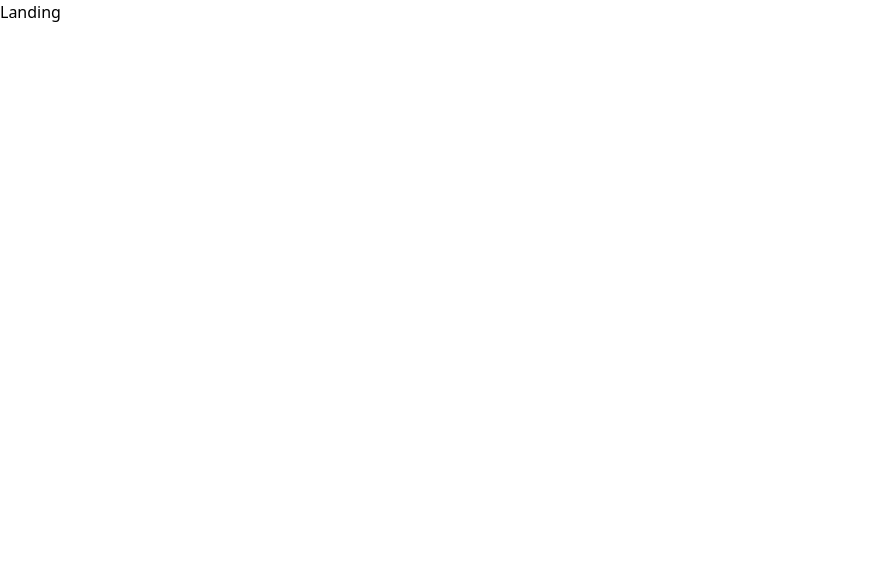
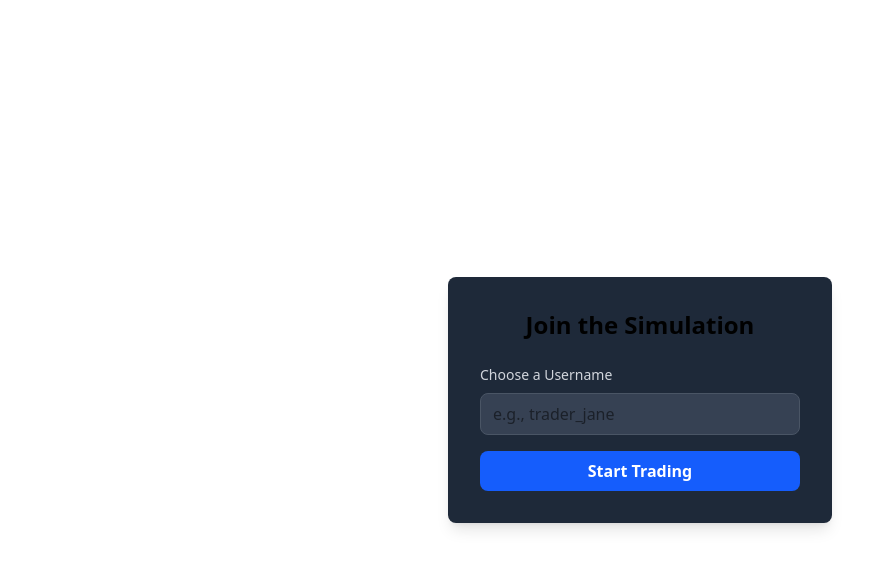
Before and after one commit to RizkiDewiIntanFikri/SpaceMan, a React (Vite) app in the folder client/: page / in a window 1280 px wide. Shown: the top 568 px of the page, without its empty margins (0-894 px from the left). Built offline with nearby package versions, Linux system fonts and the light colour scheme.

Commit message:
Feat: Added protetion to routes and created marketStore, portfolioStore and userStore

```diff
--- a/client/src/App.jsx
+++ b/client/src/App.jsx
@@ -1,6 +1,24 @@
+import React, { useEffect } from "react";
 import AppRoutes from "./routes/AppRoutes";
+import { useUserStore } from "./stores/userStore";
+import { connectSocket, disconnectSocket } from "./services/socketService";
+function App() {
+  // Get the authentication state and token from our Zustand store
+  const { isAuthenticated, token } = useUserStore();
 
-function App() {
+  useEffect(() => {
+    if (isAuthenticated) {
+      connectSocket(token);
+    }
+
+    // This is a cleanup function. It runs when the component unmounts
+    // or before the effect runs again. It ensures we disconnect the socket
+    // when the user logs out.
+    return () => {
+      disconnectSocket();
+    };
+  }, [isAuthenticated, token]); // The effect depends on these values
+
   return (
     <>
       <AppRoutes />
--- /dev/null
+++ b/client/src/components/Protection.jsx
@@ -0,0 +1,10 @@
+import React from "react";
+import { Navigate } from "react-router";
+
+export default function Protection({ children }) {
+  const token = localStorage.getItem("token");
+  if (!token) {
+    return <Navigate to="/" replace />;
+  }
+  return children;
+}
--- a/client/src/pages/Landing.jsx
+++ b/client/src/pages/Landing.jsx
@@ -1,7 +1,75 @@
-import React from 'react'
+import React, { useState } from "react";
+import { useUserStore } from "../stores/userStore";
 
-export default function Landing() {
+function LandingPage() {
+  // State to manage the username input field
+  const [username, setUsername] = useState("");
+  // State to show loading or error messages
+  const [isLoading, setIsLoading] = useState(false);
+  const [error, setError] = useState("");
+
+  // Get the register function from our Zustand store
+  const register = useUserStore((state) => state.register);
+
+  const handleSubmit = async (e) => {
+    e.preventDefault(); // Prevent the form from reloading the page
+    if (!username.trim()) {
+      setError("Username cannot be empty.");
+      return;
+    }
+
+    setIsLoading(true);
+    setError("");
+
+    // Call the register action from the userStore
+    const result = await register(username);
+
+    setIsLoading(false);
+
+    if (!result.success) {
+      // If registration failed, show the error message from the backend
+      setError(result.message);
+    }
+    // If registration is successful, the `App.jsx` component's
+    // `useEffect` will detect the change in `isAuthenticated`
+    // and handle the socket connection. The router will handle the redirect.
+  };
+
   return (
-    <div>Landing</div>
-  )
+    <div className="flex items-center justify-center h-screen">
+      <div className="bg-gray-800 p-8 rounded-lg shadow-lg w-full max-w-sm">
+        <h2 className="text-2xl font-bold mb-6 text-center">
+          Join the Simulation
+        </h2>
+        <form onSubmit={handleSubmit}>
+          <div className="mb-4">
+            <label
+              htmlFor="username"
+              className="block mb-2 text-sm font-medium text-gray-300"
+            >
+              Choose a Username
+            </label>
+            <input
+              type="text"
+              id="username"
+              value={username}
+              onChange={(e) => setUsername(e.target.value)}
+              className="w-full px-3 py-2 bg-gray-700 border border-gray-600 rounded-lg focus:outline-none focus:ring-2 focus:ring-blue-500"
+              placeholder="e.g., trader_jane"
+            />
+          </div>
+          {error && <p className="text-red-500 text-sm mb-4">{error}</p>}
+          <button
+            type="submit"
+            disabled={isLoading}
+            className="w-full bg-blue-600 hover:bg-blue-700 text-white font-bold py-2 px-4 rounded-lg transition duration-300 disabled:bg-gray-500"
+          >
+            {isLoading ? "Joining..." : "Start Trading"}
+          </button>
+        </form>
+      </div>
+    </div>
+  );
 }
+
+export default LandingPage;
--- a/client/src/routes/AppRoutes.jsx
+++ b/client/src/routes/AppRoutes.jsx
@@ -2,6 +2,7 @@ import { BrowserRouter, Route, Routes } from "react-router";
 import Landing from "../pages/Landing";
 import Portfolio from "../pages/Portfolio";
 import Dashboard from "../pages/Dashboard";
+import Protection from "../components/Protection";
 
 export default function AppRoutes() {
   return (
@@ -9,8 +10,22 @@ export default function AppRoutes() {
       <BrowserRouter>
         <Routes>
           <Route path="/" element={<Landing />} />
-          <Route path="/portfolio" element={<Portfolio />} />
-          <Route path="/dashboard" element={<Dashboard />} />
+          <Route
+            path="/portfolio"
+            element={
+              <Protection>
+                <Portfolio />
+              </Protection>
+            }
+          />
+          <Route
+            path="/dashboard"
+            element={
+              <Protection>
+                <Dashboard />
+              </Protection>
+            }
+          />
         </Routes>
       </BrowserRouter>
     </div>
--- /dev/null
+++ b/client/src/services/socketService.js
@@ -0,0 +1,64 @@
+import { io } from 'socket.io-client';
+// We need to import the stores to call their actions when we receive an event
+import { usePortfolioStore } from '../stores/portfolioStore';
+import { useMarketStore } from '../stores/marketStore';
+
+// This variable will hold our single, persistent socket connection
+let socket;
+
+export const connectSocket = (token) => {
+    // If a socket already exists, disconnect it first to ensure a clean connection
+    if (socket) {
+        socket.disconnect();
+    }
+
+    // Connect to the backend socket server
+    socket = io('http://localhost:3030'); // Use your backend's URL
+
+    // --- Set up event listeners ---
+
+    // This event fires when the connection is first established
+    socket.on('connect', () => {
+        console.log('Socket connected successfully:', socket.id);
+        // After connecting, we immediately send our JWT to be authenticated
+        if (token) {
+            socket.emit('authenticate', token);
+        }
+    });
+
+    // Listen for the public 'price-update' broadcast
+    socket.on('price-update', (priceUpdates) => {
+        console.log('Received price-update:', priceUpdates);
+        // Call the action in our marketStore to update the state
+        useMarketStore.getState().updatePricesFromSocket(priceUpdates);
+    });
+
+    // Listen for the private 'portfolio-updated' message
+    socket.on('portfolio-updated', (newPortfolioData) => {
+        console.log('Received portfolio-updated:', newPortfolioData);
+        // Call the action in our portfolioStore
+        usePortfolioStore.getState().updatePortfolioFromSocket(newPortfolioData);
+    });
+
+    // Listen for the public 'leaderboard-update' broadcast
+    socket.on('leaderboard-update', (newLeaderboardData) => {
+        console.log('Received leaderboard-update:', newLeaderboardData);
+        // Call the action in our marketStore
+        useMarketStore.getState().updateLeaderboardFromSocket(newLeaderboardData);
+    });
+
+    // This event fires when the connection is lost
+    socket.on('disconnect', () => {
+        console.log('Socket disconnected');
+    });
+
+    return socket;
+};
+
+// A function to disconnect the socket, which we'll call on logout
+export const disconnectSocket = () => {
+    if (socket) {
+        socket.disconnect();
+        socket = null;
+    }
+};
--- a/client/src/stores/marketStore.js
+++ b/client/src/stores/marketStore.js
@@ -0,0 +1,35 @@
+import { create } from 'zustand';
+import { getLeaderboard } from '../services/apiService';
+
+export const useMarketStore = create((set) => ({
+    featuredStocks: {}, // e.g., { AAPL: { price: 227.16, ... }, ... }
+    leaderboard: [],
+    isLoading: true,
+
+    // Action to fetch the initial leaderboard data
+    fetchLeaderboard: async () => {
+        try {
+            const response = await getLeaderboard();
+            set({ leaderboard: response.data, isLoading: false });
+        } catch (error) {
+            console.error("Failed to fetch leaderboard:", error);
+            set({ isLoading: false });
+        }
+    },
+
+    // Action called by socketService to update live prices
+    updatePricesFromSocket: (priceUpdates) => {
+        set(state => {
+            const updatedStocks = { ...state.featuredStocks };
+            priceUpdates.forEach(stock => {
+                updatedStocks[stock.symbol] = stock;
+            });
+            return { featuredStocks: updatedStocks };
+        });
+    },
+
+    // Action called by socketService to update the live leaderboard
+    updateLeaderboardFromSocket: (newLeaderboardData) => {
+        set({ leaderboard: newLeaderboardData });
+    }
+}));
--- a/client/src/stores/portfolioStore.js
+++ b/client/src/stores/portfolioStore.js
@@ -0,0 +1,26 @@
+import { create } from 'zustand';
+import { getPortfolio, getTradeHistory } from '../services/apiService';
+
+export const usePortfolioStore = create((set) => ({
+    portfolio: null,
+    tradeHistory: [],
+    isLoading: true,
+
+    // Action to fetch initial portfolio data when a user logs in
+    fetchPortfolio: async () => {
+        try {
+            set({ isLoading: true });
+            const portfolioRes = await getPortfolio();
+            const historyRes = await getTradeHistory();
+            set({ portfolio: portfolioRes.data, tradeHistory: historyRes.data, isLoading: false });
+        } catch (error) {
+            console.error("Failed to fetch portfolio:", error);
+            set({ isLoading: false });
+        }
+    },
+
+    // Action that will be called by the socketService to update the portfolio
+    updatePortfolioFromSocket: (newPortfolioData) => {
+        set({ portfolio: newPortfolioData });
+    }
+}));
--- a/client/src/stores/userStore.js
+++ b/client/src/stores/userStore.js
@@ -1,5 +1,5 @@
 import { create } from 'zustand';
-import { registerUser as registerUserApi } from '../services/apiServices';
+import { registerUser as registerUserApi } from '../services/apiService';
 
 export const useUserStore = create((set) => ({
     username: null,
```
Also changed, not shown: client/src/services/apiService.js (renamed from client/src/services/apiServices.js).
